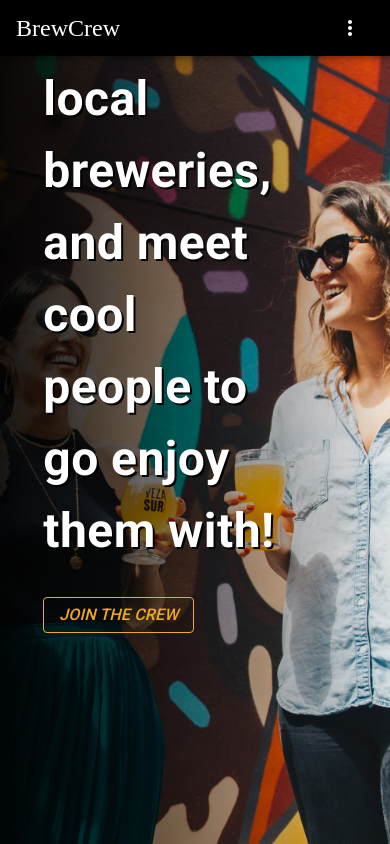
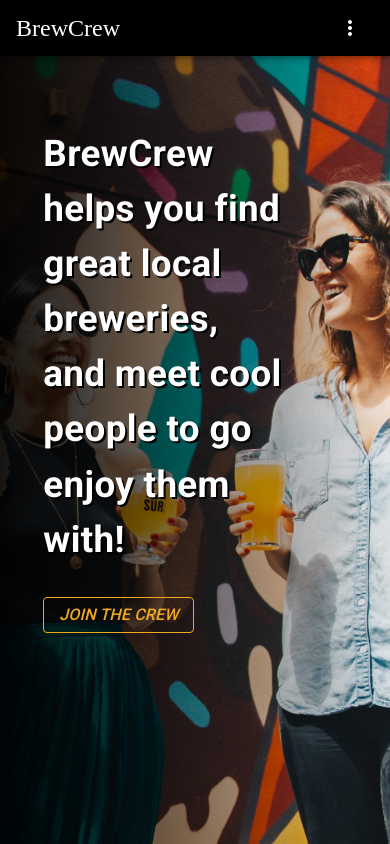
Before and after one commit to lukeoxner/brew-crew, a React (Create React App) app in the folder client/: page / in a window 390 px wide. Built offline with nearby package versions, Linux system fonts and the light colour scheme; a web font is replaced by a local one.

Commit message:
mobile responsiveness

```diff
--- a/client/src/pages/Landing.js
+++ b/client/src/pages/Landing.js
@@ -50,7 +50,7 @@ function Landing() {
 						position: "absolute",
 						bottom: "25%",
 						left: "7%",
-						width: "50%",
+						width: "45%",
 						maxHeight: "90",
 						marginTop: "2rem",
 						backgroundColor: `rgba(0,0,0,.0)`,
@@ -60,7 +60,7 @@ function Landing() {
 				>
 					<Typography
 						style={{
-							fontSize: "3.0rem",
+							fontSize: "2.3rem",
 							fontWeight: "600",
 							textShadow: "2px 2px #000000",
 							textAlign: "left",
```
